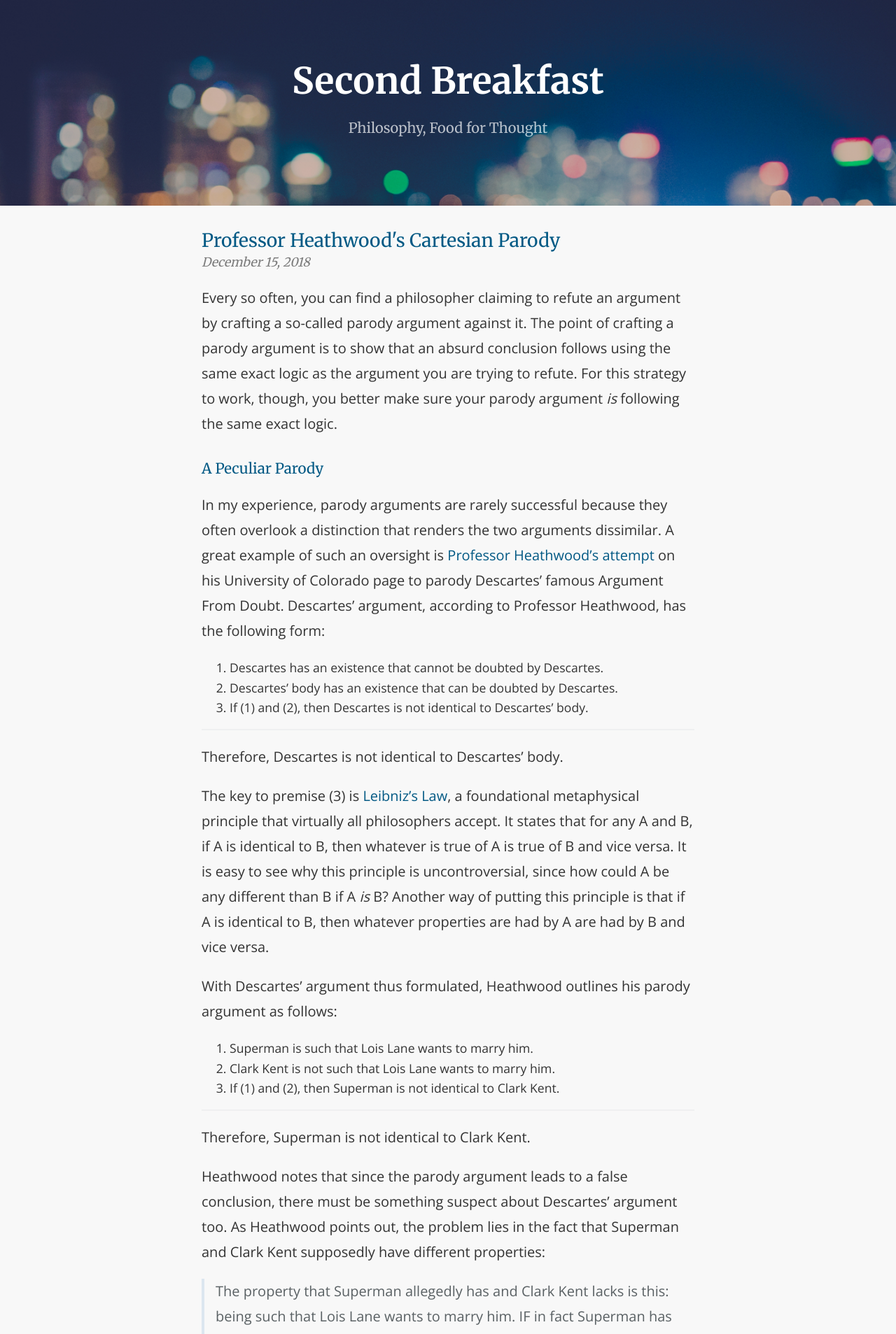
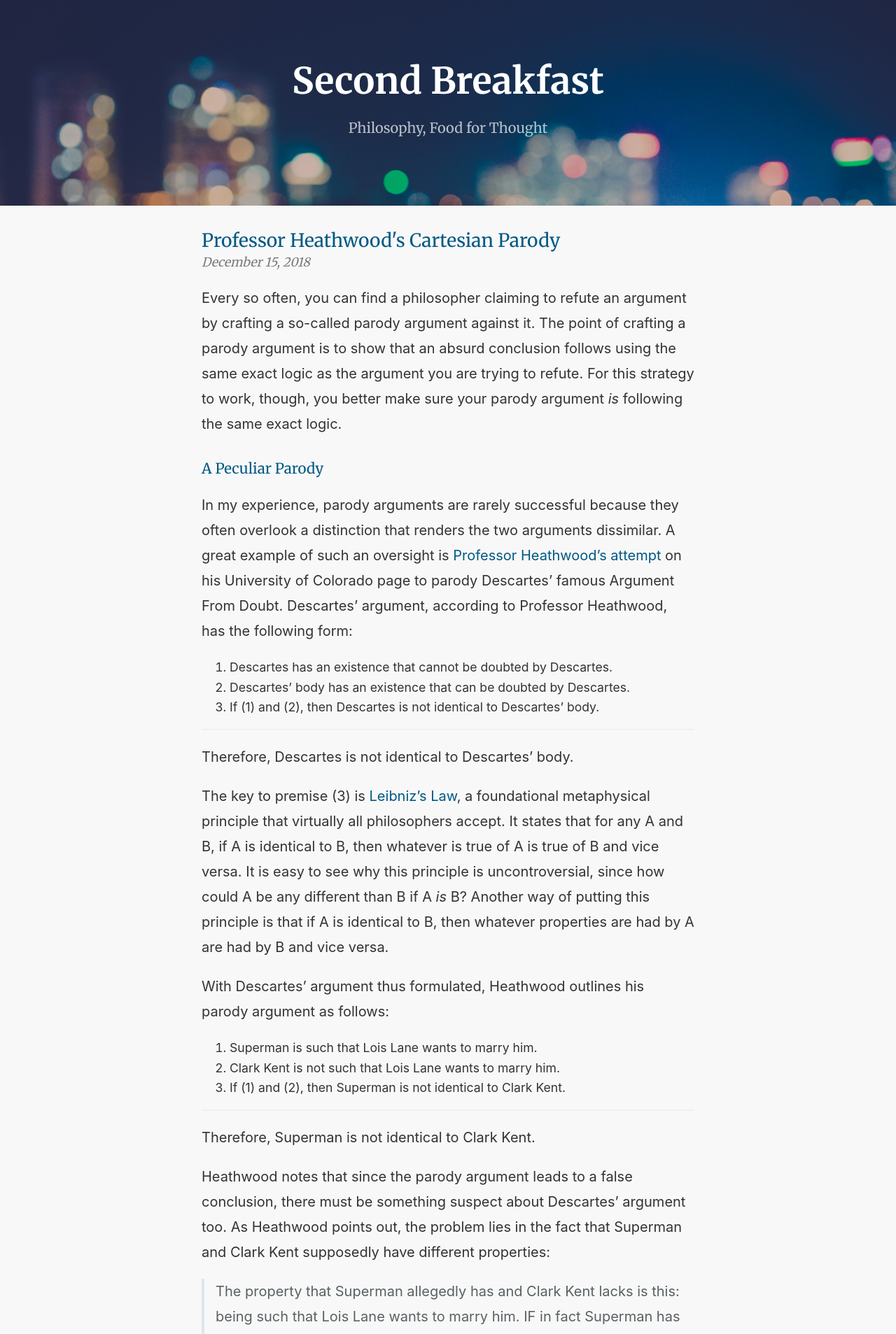
Before and after one commit to second-breakfast/second-breakfast.github.io, a Jekyll site: the page built from _posts/2018-12-15-heathwood-dualism.markdown, in a window 1280 px wide. Shown: the top 1907 px of the page at 70% size. Built offline with Jekyll 4.4.1, drawn with Linux system fonts in a browser that asks for light colours.

Commit message:
Update font

```diff
--- a/css/hobbit.css
+++ b/css/hobbit.css
@@ -160,7 +160,7 @@ li { line-height: 1.6; }
 * { box-sizing: border-box; }
 
 body { padding: 0; margin: 0; font-family: "Merriweather", "Helvetica Neue", Helvetica, Arial, sans-serif; font-size: 16px; line-height: 1.4; color: #333; }
-body p { font-family: "Open Sans"; line-height: 1.8; font-size: 20px; }
+body p { font-family: Inter,-apple-system,BlinkMacSystemFont,"Segoe UI",Helvetica,Arial,sans-serif,"Apple Color Emoji","Segoe UI Emoji","Segoe UI Symbol"; line-height: 1.8; font-size: 20px; }
 @media screen and (max-width: 42em) { body p { font-size: 17px; } }
 
 a { color: #025984; text-decoration: none; }
@@ -206,7 +206,7 @@ a:hover { text-decoration: underline; }
 .main-content .highlight pre, .main-content pre { padding: 0.8rem; overflow: auto; font-size: 0.9rem; line-height: 1.45; border-radius: 0.3rem; -webkit-overflow-scrolling: touch; }
 .main-content pre code, .main-content pre tt { display: inline; max-width: initial; padding: 0; margin: 0; overflow: initial; line-height: inherit; word-wrap: normal; background-color: transparent; border: 0; }
 .main-content pre code:before, .main-content pre code:after, .main-content pre tt:before, .main-content pre tt:after { content: normal; }
-.main-content ul, .main-content ol { margin-top: 0; font-family: "Open Sans"; }
+.main-content ul, .main-content ol { margin-top: 0; font-family: Inter,-apple-system,BlinkMacSystemFont,"Segoe UI",Helvetica,Arial,sans-serif,"Apple Color Emoji","Segoe UI Emoji","Segoe UI Symbol"; }
 .main-content blockquote { padding: 0 1rem; margin-left: 0; margin-right: 0; color: #5a6164; border-left: 0.3rem solid #dce6f0; }
 .main-content blockquote > :first-child { margin-top: 0; }
 .main-content blockquote > :last-child { margin-bottom: 0; }
```
